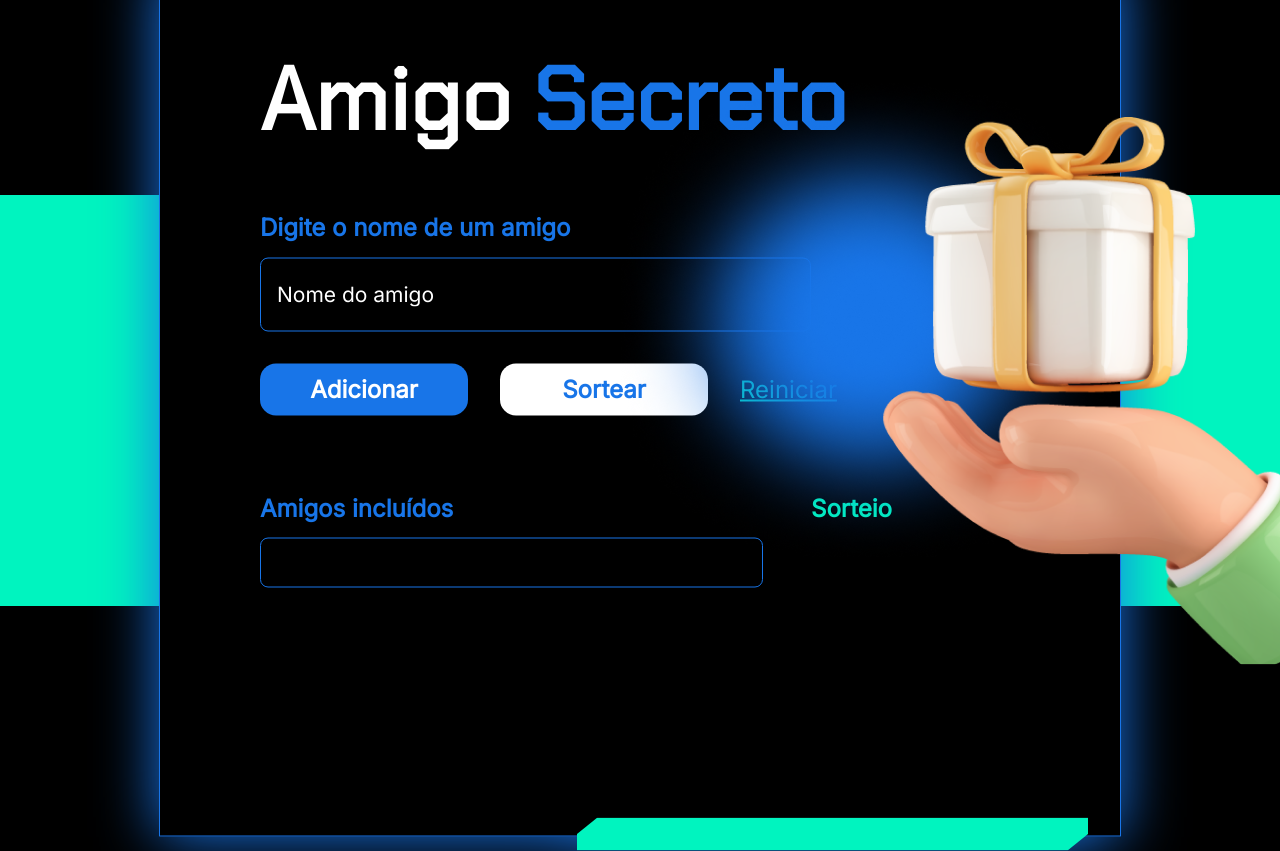
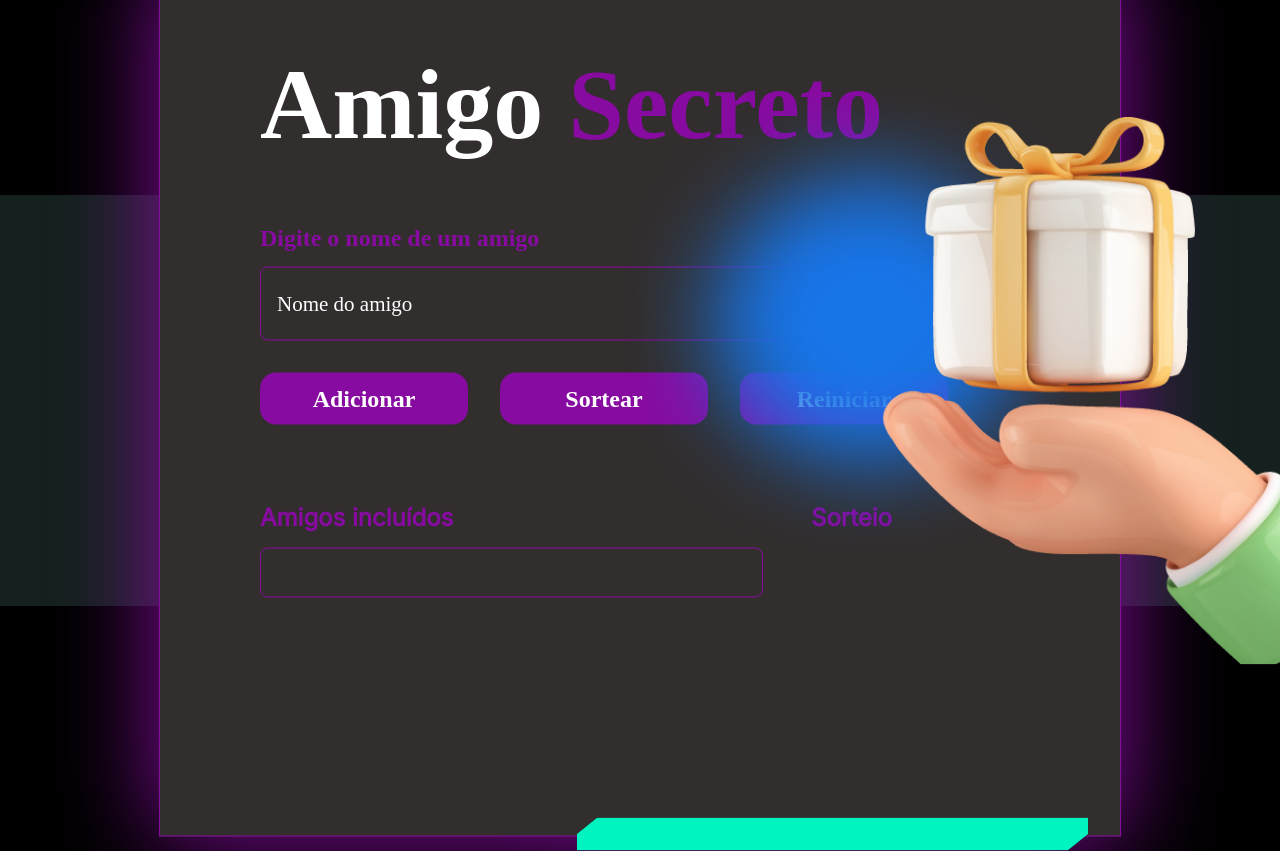
Before and after one commit to Carolinazeved/Desafios-JS, a plain HTML site: page amigo-secreto/index.html in a window 1280 px wide. Drawn offline with nearby package versions, Linux system fonts and the light colour scheme.

Commit message:
mudança nos botoes

```diff
--- a/amigo-secreto/index.html
+++ b/amigo-secreto/index.html
@@ -33,7 +33,7 @@ https://cdn.jsdelivr.net/npm/normalize.css@8.0.1/normalize.min.css
             <div class="form__buttons">
               <button onclick="adicionar()" type="button" class="button primary">Adicionar</button>
               <button onclick="sortear()" type="button" class="button secondary">Sortear</button>
-              <a onclick="reiniciar()" href="#" class="form__link">Reiniciar</a>
+              <button onclick="reiniciar()" type="button" class="button reiniciar">Reiniciar</button>
             </div>
           </form>
         </section>
--- a/amigo-secreto/style.css
+++ b/amigo-secreto/style.css
@@ -1,11 +1,12 @@
 body {
+  font-family:'Playwrite Austrália Victoria Guia';
   background: #000;
   min-height: 100vh;
   position: relative;
 }
 
 .background__detail {
-  background-color: #00f4bf;
+  background-color: #14211e;
   height: calc(100% - 389px);
   left: 0;
   position: absolute;
@@ -33,11 +34,20 @@ body {
   text-align: center;
   width: 208px;
 }
+.button.reiniciar {
+  background-color: #870ba0;
+  color: #fff;
+  border: 2px solid #870ba0; /* Borda correspondente */
+}
 
+.button.reiniciar:hover {/*funcao de trocar a cor ao passar o mouse em cima do botao*/
+  background-color: #083872; /* Fundo um pouco mais escuro */
+  border-color: #083872;     /* Cor da borda ao passar o mouse */
+}
 .content {
-  background-color: #000;
-  border: 1px solid #1875e8;
-  filter: drop-shadow(0px 0px 30px #1875e8);
+  background-color: #322e2e;
+  border: 1px solid #870ba0;
+  filter: drop-shadow(0px 0px 50px #870ba0);
   height: 871px;
   left: 50%;
   margin: 0 auto;
@@ -69,7 +79,7 @@ body {
 
 .friends__container {
   align-items: center;
-  border: 1px solid #1875e8;
+  border: 1px solid #870ba0;
   border-radius: 8px;
   color: #fff;
   display: flex;
@@ -90,7 +100,7 @@ body {
 }
 
 .friends__title {
-  color: #1875e8;
+  color: #870ba0;
   font-size: 24px;
   font-weight: 700;
   line-height: 110%;
@@ -99,7 +109,7 @@ body {
 .form {
   display: flex;
   flex-direction: column;
-  font-family: Inter;
+
   font-style: normal;
 }
 
@@ -112,7 +122,7 @@ body {
 .form__input {
   align-items: center;
   background-color: transparent;
-  border: 1px solid #1875e8;
+  border: 1px solid #870ba0;
   border-radius: 8px;
   color: #fff;
   display: flex;
@@ -131,7 +141,7 @@ body {
 }
 
 .form__label {
-  color: #1875e8;
+  color: #870ba0;
   font-size: 24px;
   font-weight: 700;
   line-height: 110%;
@@ -139,7 +149,7 @@ body {
 }
 
 .form__link {
-  color: #00f4bf;
+  color: #870ba0;
   cursor: pointer;
   font-size: 24px;
   font-weight: 400;
@@ -157,7 +167,7 @@ body {
 }
 
 .prizeDraw__container {
-  color: #fff;
+  color: #870ba0;
   font-size: 21px;
   font-style: italic;
   font-weight: 700;
@@ -167,15 +177,19 @@ body {
 }
 
 .prizeDraw__title {
-  color: #00f4bf;
+  color: #870ba0;
   font-size: 24px;
   font-weight: 700;
   line-height: 110%;
 }
 
 .primary {
-  background-color: #1875e8;
+  background-color: #870ba0;
   color: #fff;
+}
+.button.primary:hover {
+  background-color: #083872; /* Fundo um pouco mais escuro */
+  border-color: #083872;     /* Cor da borda ao passar o mouse */
 }
 
 .section--results {
@@ -188,8 +202,8 @@ body {
 
 .section__title {
   color: #fff;
-  font-family: Chakra Petch;
-  font-size: 88px;
+
+  font-size: 100px;
   font-style: normal;
   font-weight: 700;
   line-height: 80%;
@@ -197,10 +211,14 @@ body {
 }
 
 .section__title > span {
-  color: #1875e8;
+  color: #870ba0;
 }
 
 .secondary {
-  background-color: #fff;
-  color: #1875e8;
+  background-color: #870ba0;
+  color: #fff;
 }
+.button.secondary:hover {/*muda a cor do botao quando o mouse passa por cima dele*/
+  background-color: #083872; /* Fundo um pouco mais escuro */
+  border-color: #083872;     /* Cor da borda ao passar o mouse */
+}
```
